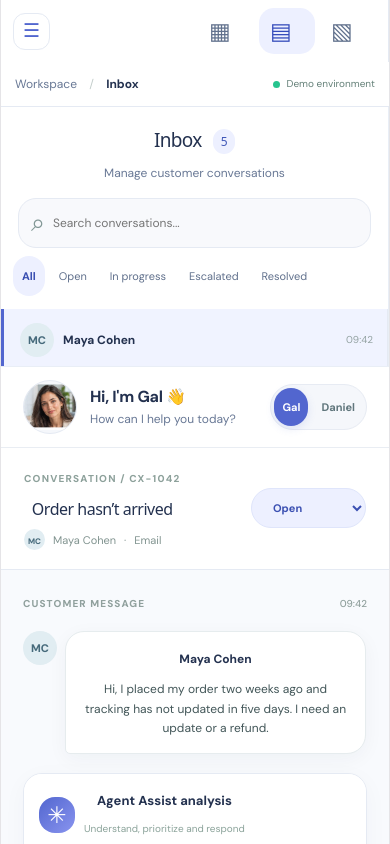
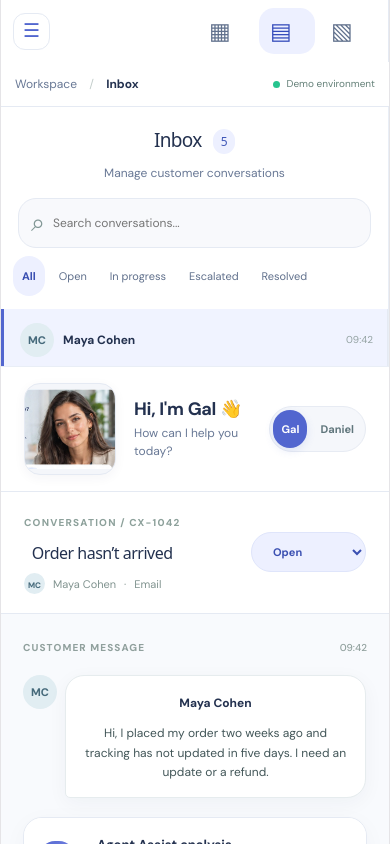
Before and after one commit to tamtam888/CX-Agent-Assist, a React (Vite) app: page / in a window 390 px wide. Shown: the top 844 px of the page. Built offline with nearby package versions, Linux system fonts and the light colour scheme.

Commit message:
fix: restore prominent Gal and Daniel portraits in integrated white header

```diff
--- a/src/App.css
+++ b/src/App.css
@@ -301,3 +301,42 @@ html,body,#root{min-height:100%;width:100%;margin:0}
 .cx-page{color:var(--cx-ink)}
 .cx-page button:focus-visible,.cx-ticket:focus-visible,.cx-persona-switch button:focus-visible{outline:3px solid #7886e8;outline-offset:2px}
 @media(prefers-reduced-motion:reduce){.cx-sidebar,*{scroll-behavior:auto!important;transition-duration:.01ms!important;animation-duration:.01ms!important}}
+
+
+/* Portrait correction: prominent original photos within a clean white header */
+.cx-conversation>.cx-persona-banner,
+.cx-conversation>.cx-persona-banner.gal,
+.cx-conversation>.cx-persona-banner.daniel{
+ display:flex;align-items:center;flex-wrap:nowrap;gap:18px;
+ min-height:0;height:auto;padding:16px 23px;
+ background:#fff;border-bottom:1px solid #e5eaf3
+}
+.cx-conversation>.cx-persona-banner .cx-persona-portrait{
+ position:relative;inset:auto;top:auto;right:auto;bottom:auto;
+ width:116px;height:116px;min-width:116px;max-width:116px;flex:0 0 116px;
+ border-radius:16px;border:1px solid #e5eaf3;background:#f4f6fa;
+ box-shadow:0 3px 12px #24345c0c;overflow:hidden
+}
+.cx-conversation>.cx-persona-banner .cx-persona-portrait img{
+ width:100%;height:100%;object-fit:contain;object-position:center
+}
+.cx-conversation>.cx-persona-banner .cx-persona-intro{
+ flex:1 1 auto;flex-basis:auto;min-width:0;padding:0
+}
+.cx-conversation>.cx-persona-banner .cx-persona-intro strong{font-size:21px}
+.cx-conversation>.cx-persona-banner .cx-persona-switch{flex-shrink:0;margin-left:auto}
+@media(max-width:850px){
+ .cx-conversation>.cx-persona-banner{padding:14px 16px;gap:12px}
+ .cx-conversation>.cx-persona-banner .cx-persona-portrait{
+  width:94px;height:94px;min-width:94px;max-width:94px;flex-basis:94px
+ }
+ .cx-conversation>.cx-persona-banner .cx-persona-intro strong{font-size:18px}
+}
+@media(max-width:590px){
+ .cx-conversation>.cx-persona-banner{flex-wrap:wrap;padding:13px 14px;gap:10px}
+ .cx-conversation>.cx-persona-banner .cx-persona-portrait{
+  width:92px;height:92px;min-width:92px;max-width:92px;flex-basis:92px
+ }
+ .cx-conversation>.cx-persona-banner .cx-persona-intro{flex:1 1 calc(100% - 110px)}
+ .cx-conversation>.cx-persona-banner .cx-persona-switch{margin:0 0 0 auto}
+}
```
